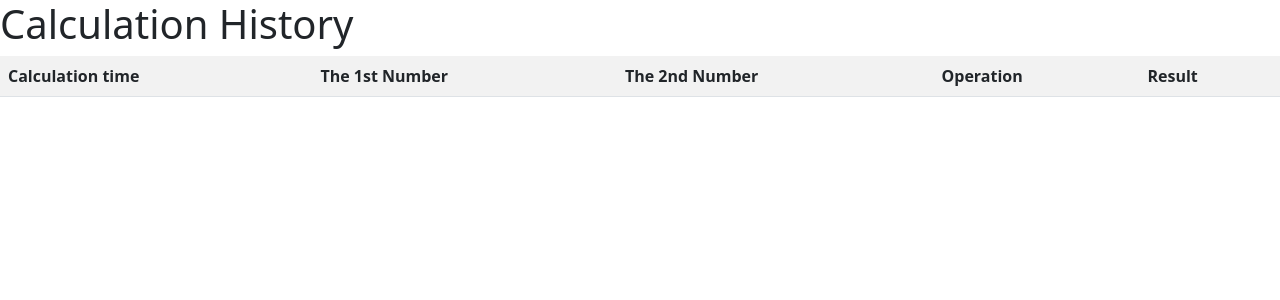
After one commit to DairuiZhangNJIT/Flask_study, a Flask app: page /history in a window 1280 px wide. The commit adds this page. Shown: the top 300 px of the page. Run offline with Flask 2, Linux system fonts and the light colour scheme; lists and menus that the app fills with data are empty.

Commit message:
Beauty Table Homework

```diff
--- a/app.py
+++ b/app.py
@@ -1,15 +1,18 @@
 from flask import Flask, flash, redirect, render_template, \
     request, url_for
+import time
 
 app = Flask(__name__)
 app.secret_key = b'_5#y2L"F4Q8z\n\xec]/'
 
+# HISTORY
+
+history_list = []
 
 # 主页路由
 @app.route('/')
 def index():
     return render_template('index.html')
-
 
 # 计算器路由
 @app.route('/calculate.html', methods=['GET', 'POST'])
@@ -21,11 +24,32 @@ def addition():
                 len(request.form['secondNum']) == 0:
             flash('Input the numbers please!')
         else:
-            result = int(request.form['firstNum']) + int(request.form['secondNum'])
+            #put the numbers to the list
+
+            cal_history = {'cal_time': time.strftime("%Y-%m-%d %H:%M:%S", time.localtime())}
+            a = request.form['firstNum']
+            cal_history['first_num'] = a
+            b = request.form['secondNum']
+            cal_history['second_num'] = b
+            result = int(a) + int(b)
+            cal_history['operation'] = 'Addition'
+            cal_history['result'] = result
+
             # print(result)
             flash(result)
+            # print(cal_history)
+            history_list.append(cal_history)
+            print(history_list)
             # return redirect(url_for('/calculate.html'))
     return render_template('/calculate.html', error=error)
+
+# history路由
+@app.route('/history', methods=["POST","GET"])
+def history():
+    if request.method == "GET":
+        return render_template("/history.html", his=history_list)
+
+
 
 # 登录界面路由
 # @app.route('/login', methods=['GET', 'POST'])
--- a/templates/calculate.html
+++ b/templates/calculate.html
@@ -15,4 +15,5 @@
     </dl>
     <p><input type=submit value="Do Add">
   </form>
+<a href="/history">Check history</a>
 {% endblock %}
--- /dev/null
+++ b/templates/history.html
@@ -0,0 +1,22 @@
+{% extends "layout.html" %}
+{% block body %}
+<h1>Calculation History</h1>
+<table class="table table-striped">
+    <tr>
+        <th scope="col">Calculation time</th>
+        <th scope="col">The 1st Number</th>
+        <th scope="col">The 2nd Number</th>
+        <th scope="col">Operation</th>
+        <th scope="col">Result</th>
+    </tr>
+    {% for h in his %}
+    <tr>
+        <td>{{h.cal_time}}</td>
+        <td>{{h.first_num}}</td>
+        <td>{{h.second_num}}</td>
+        <td>{{h.operation}}</td>
+        <td>{{h.result}}</td>
+    </tr>
+    {% endfor %}
+</table>
+{% endblock %}
--- a/templates/layout.html
+++ b/templates/layout.html
@@ -1,5 +1,7 @@
 <!doctype html>
 <title>My Calculation Application</title>
+<link href="https://cdn.jsdelivr.net/npm/bootstrap@5.1.3/dist/css/bootstrap.min.css" rel="stylesheet" integrity="sha384-1BmE4kWBq78iYhFldvKuhfTAU6auU8tT94WrHftjDbrCEXSU1oBoqyl2QvZ6jIW3" crossorigin="anonymous">
+<script src="https://cdn.jsdelivr.net/npm/bootstrap@5.1.3/dist/js/bootstrap.bundle.min.js" integrity="sha384-ka7Sk0Gln4gmtz2MlQnikT1wXgYsOg+OMhuP+IlRH9sENBO0LRn5q+8nbTov4+1p" crossorigin="anonymous"></script>
 {% with messages = get_flashed_messages() %}
   {% if messages %}
     <ul class=flashes>
```
Also changed, not shown: README.md, img.png (added).
